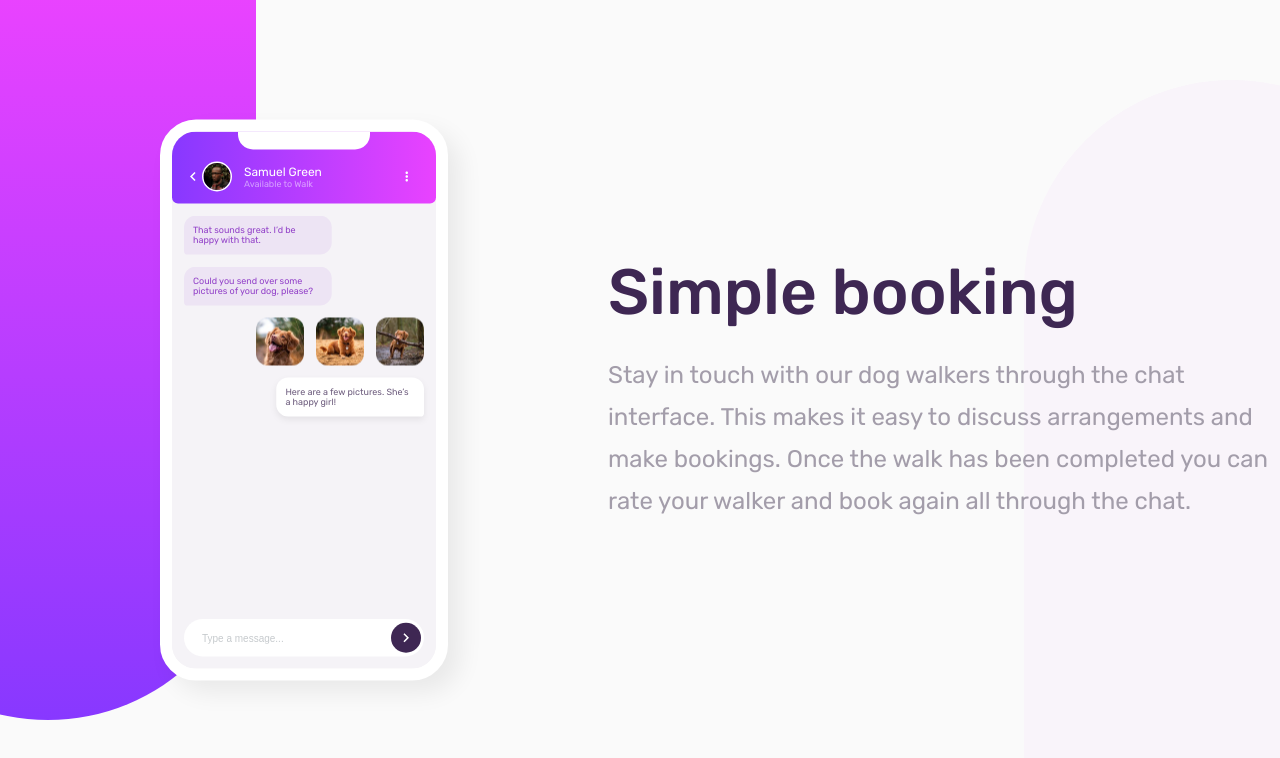
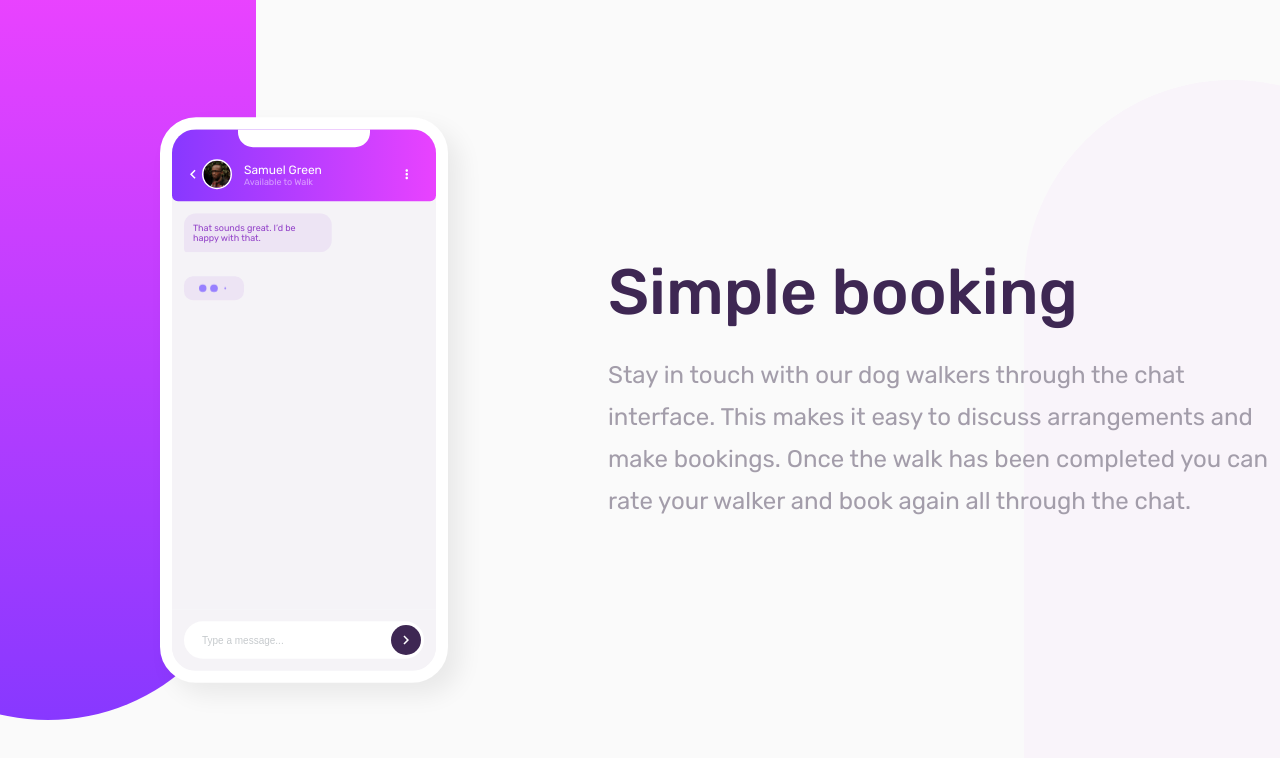
Before and after one commit to Andrew-Neely-82/fe-chat-app-css-illustration, a React (Vite) app: page / in a window 1280 px wide. Shown: the top 758 px of the page. Built offline with nearby package versions, Linux system fonts and the light colour scheme.

Commit message:
added more advanced chat animation

```diff
--- a/src/App.scss
+++ b/src/App.scss
@@ -201,6 +201,7 @@ main {
     .phone-body {
       padding: 1rem;
       padding-bottom: 0;
+      height: 528px;
 
       .received-messages-container {
         display: flex;
@@ -403,12 +404,8 @@ input[type="radio"] {
 @mixin slide-top($index) {
   .slide-top#{$index} {
     animation: slide-top 0.5s cubic-bezier(0.25, 0.46, 0.45, 0.94) both;
-    animation-delay: #{($index - 1) * 2}s;
+    // animation-delay: #{($index - 1) * 2}s;
   }
-}
-
-@for $i from 1 through 5 {
-  @include slide-top($i);
 }
 
 @keyframes slide-top {
@@ -419,3 +416,91 @@ input[type="radio"] {
     transform: translateY(0);
   }
 }
+
+@for $i from 1 through 5 {
+  @include slide-top($i);
+}
+
+/**
+ * ==============================================
+ * Dot Pulse
+ * ==============================================
+ */
+
+.stage {
+  margin-left: 1rem;
+  background: #ede4f4;
+  width: fit-content;
+}
+
+.dot-pulse {
+  position: relative;
+  left: -9999px;
+  width: 10px;
+  height: 10px;
+  border-radius: 5px;
+  background-color: #9880ff;
+  color: #9880ff;
+  box-shadow: 9999px 0 0 -5px;
+  animation: dot-pulse 1.5s infinite linear;
+  animation-delay: 0.25s;
+}
+.dot-pulse::before,
+.dot-pulse::after {
+  content: "";
+  display: inline-block;
+  position: absolute;
+  top: 0;
+  width: 10px;
+  height: 10px;
+  border-radius: 5px;
+  background-color: #9880ff;
+  color: #9880ff;
+}
+.dot-pulse::before {
+  box-shadow: 9984px 0 0 -5px;
+  animation: dot-pulse-before 1.5s infinite linear;
+  animation-delay: 0s;
+}
+.dot-pulse::after {
+  box-shadow: 10014px 0 0 -5px;
+  animation: dot-pulse-after 1.5s infinite linear;
+  animation-delay: 0.5s;
+}
+
+@keyframes dot-pulse-before {
+  0% {
+    box-shadow: 9984px 0 0 -5px;
+  }
+  30% {
+    box-shadow: 9984px 0 0 2px;
+  }
+  60%,
+  100% {
+    box-shadow: 9984px 0 0 -5px;
+  }
+}
+@keyframes dot-pulse {
+  0% {
+    box-shadow: 9999px 0 0 -5px;
+  }
+  30% {
+    box-shadow: 9999px 0 0 2px;
+  }
+  60%,
+  100% {
+    box-shadow: 9999px 0 0 -5px;
+  }
+}
+@keyframes dot-pulse-after {
+  0% {
+    box-shadow: 10014px 0 0 -5px;
+  }
+  30% {
+    box-shadow: 10014px 0 0 2px;
+  }
+  60%,
+  100% {
+    box-shadow: 10014px 0 0 -5px;
+  }
+}
--- a/src/components/phone/Body.jsx
+++ b/src/components/phone/Body.jsx
@@ -1,29 +1,85 @@
+import { useEffect, useState } from "react";
+import PropTypes from "prop-types";
 import { ReceivedMessage } from "./body/ReceivedMessage";
 import { ServicesMessage } from "./body/ServicesMessage";
 import { SentMessage } from "./body/SentMessage";
 import { SentImages } from "./body/SentImages";
-import PropTypes from "prop-types";
 
 const Body = ({ phoneData }) => {
+  const [currentStep, setCurrentStep] = useState(0);
+  const [isLoading, setIsLoading] = useState(true);
+
+  useEffect(() => {
+    if (currentStep < 6) {
+      // Show loading bubble
+      const loadingTimer = setTimeout(() => {
+        setIsLoading(true);
+      }, 2000);
+
+      // Show actual message
+      const messageTimer = setTimeout(() => {
+        setIsLoading(false);
+        setCurrentStep((prevStep) => prevStep + 1);
+      }, 3000);
+
+      return () => {
+        clearTimeout(loadingTimer);
+        clearTimeout(messageTimer);
+      };
+    }
+  }, [currentStep]);
+
+  const Loading = ({ style }) => {
+    return (
+      <div className="stage" style={style}>
+        <div className="dot-pulse"></div>
+      </div>
+    );
+  };
+
+  Loading.propTypes = {
+    style: PropTypes.object.isRequired,
+  };
+
+  const loadingStyle = {
+    display: "flex",
+    height: "2rem",
+    margin: "1rem 0px 0px 0",
+    alignContent: "center",
+    justifyContent: "center",
+    flexWrap: "wrap",
+    width: "5rem",
+    borderRadius: "0.75rem",
+    padding: "0",
+  };
+
   return (
     <div className="phone-body">
       <div className="received-messages-container">
-        <ReceivedMessage className={"slide-top1"} message={phoneData[0].conversation.sender[0][0]} />
-        <ReceivedMessage className={"slide-top2"} message={phoneData[0].conversation.sender[0][1]} />
+        {currentStep === 0 && isLoading ? <Loading style={loadingStyle} /> : currentStep >= 1 ? <ReceivedMessage className={"slide-top1"} message={phoneData[0].conversation.sender[0][0]} /> : null}
+
+        {currentStep === 1 && isLoading ? <Loading style={loadingStyle} /> : currentStep >= 2 ? <ReceivedMessage className={"slide-top2"} message={phoneData[0].conversation.sender[0][1]} /> : null}
       </div>
       <div className="sent-messages-container">
-        <SentImages data={phoneData} />
-        <SentMessage className={"slide-top3"} message={phoneData[0].conversation.recipient[0]} />
-        <SentMessage className={`slide-top4`} message={phoneData[0].conversation.recipient[1]} />
+        {currentStep === 2 && isLoading ? (
+          <Loading style={loadingStyle} />
+        ) : currentStep >= 3 ? (
+          <>
+            <SentImages data={phoneData} />
+            <SentMessage className={"slide-top3"} message={phoneData[0].conversation.recipient[0]} />
+          </>
+        ) : null}
+
+        {currentStep === 3 && isLoading ? <Loading style={loadingStyle} /> : currentStep >= 4 ? <SentMessage className={"slide-top4"} message={phoneData[0].conversation.recipient[1]} /> : null}
       </div>
-      <div className="received-messages-container">
-        <ReceivedMessage className={"slide-top5"} message={phoneData[0].conversation.sender[1]} />
-      </div>
-      <ServicesMessage data={phoneData[0]} />
+      <div className="received-messages-container">{currentStep === 4 && isLoading ? <Loading style={loadingStyle} /> : currentStep >= 5 ? <ReceivedMessage className={"slide-top5"} message={phoneData[0].conversation.sender[1]} /> : null}</div>
+      {currentStep === 5 && isLoading ? <Loading style={loadingStyle} /> : currentStep >= 6 ? <ServicesMessage data={phoneData[0]} /> : null}
     </div>
   );
 };
 
-Body.propTypes = { phoneData: PropTypes.any.isRequired };
+Body.propTypes = {
+  phoneData: PropTypes.array.isRequired,
+};
 
 export default Body;
```
